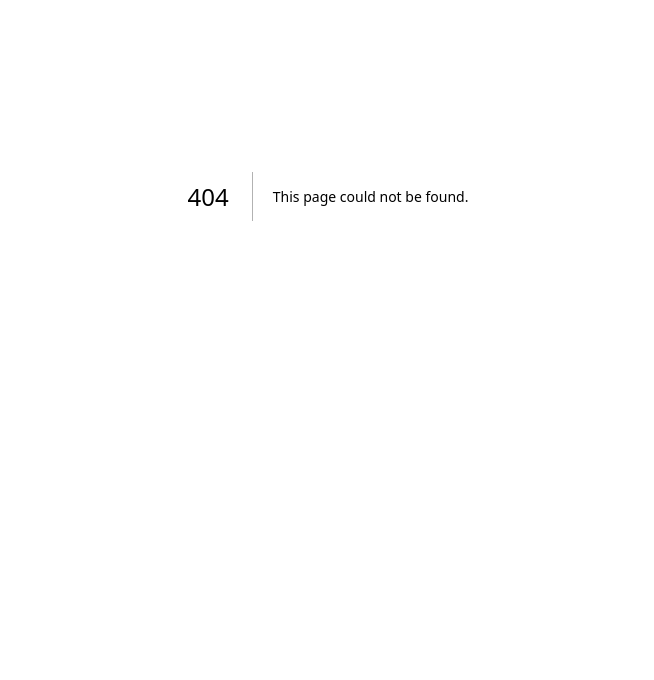
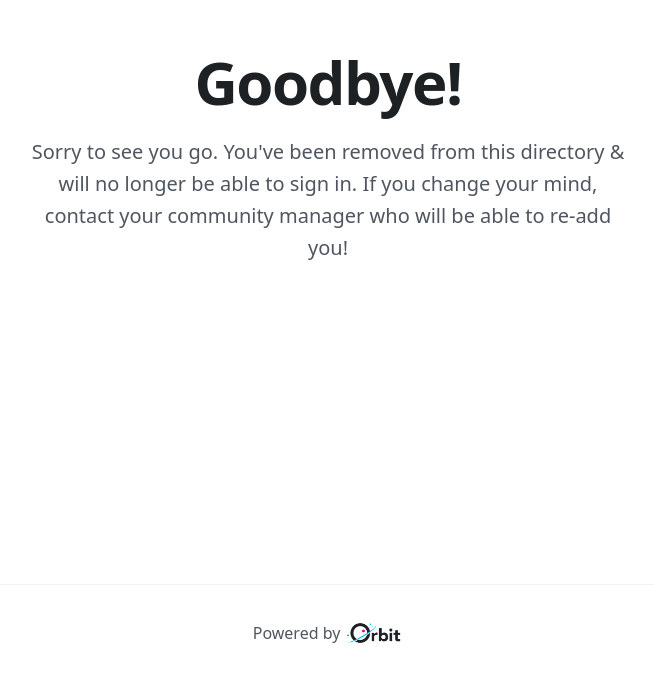
Before and after one commit to orbit-love/satellite-app-template, a Next.js app: page /auth/goodbye in a window 1280 px wide. Before the commit this address had no page. Shown: the part 204-884 px from the top of the page, without its empty margins (312-966 px from the left). Before the commit the page ends 800 px from the top, so only its background shows below. Built offline with nearby package versions, Linux system fonts and the light colour scheme; no server answers.

Commit message:
Initial "goodbye" page and "revoke access" component

```diff
--- a/components/member-card-edit-state.js
+++ b/components/member-card-edit-state.js
@@ -1,5 +1,6 @@
 import { useState } from "react";
 import Error from "./error";
+import RevokeAccess from "./revoke-access";
 
 export default function MemberCardEditState({ setEditState, member }) {
   const [bio, setBio] = useState(member.bio);
@@ -75,6 +76,8 @@ export default function MemberCardEditState({ setEditState, member }) {
             Cancel
           </button>
         </section>
+
+        <RevokeAccess setError={setError} />
       </form>
     </div>
   );
--- /dev/null
+++ b/components/revoke-access.js
@@ -0,0 +1,39 @@
+export default function RevokeAccess({ setError }) {
+  const handleSubmit = async (event) => {
+    // Prevent the default form submission behavior so we don't redirect
+    event.preventDefault();
+
+    const response = await fetch("/api/update-member", {
+      method: "POST",
+      headers: {
+        "Content-Type": "application/json",
+      },
+      body: JSON.stringify({}),
+    });
+
+    if (response.ok) {
+      // On successful response, redirect to goodbye page
+    } else {
+      // On error....
+      setError(
+        "Something went wrong! Please try again or contact your community manager who will be able to manually remove you."
+      );
+    }
+  };
+
+  return (
+    <section>
+      <button
+        onClick={handleSubmit}
+        className="inline-block flex-none py-2.5 px-3 mt-6 w-full text-white bg-red-700 rounded-md shadow-sm hover:bg-red-800 focus-visible:outline-2 focus-visible:outline-white focus-visible:outline focus-visible:outline-offset-2"
+      >
+        Remove yourself from directory
+      </button>
+
+      <small className="block mb-2 text-gray-700 dark:text-gray-300">
+        This will remove your profile from this directory, and consequently
+        prevent you from accessing the directory in the future.
+      </small>
+    </section>
+  );
+}
--- /dev/null
+++ b/pages/auth/goodbye.js
@@ -0,0 +1,17 @@
+import AuthLayout from "./auth-layout";
+
+export default function VerifyRequest() {
+  return (
+    <AuthLayout>
+      <h1 className="text-4xl font-bold tracking-tight text-gray-900 sm:text-6xl dark:text-white">
+        Goodbye!
+      </h1>
+
+      <p className="mt-6 text-xl leading-8 text-gray-600 dark:text-gray-200">
+        Sorry to see you go. You've been removed from this directory & will no
+        longer be able to sign in. If you change your mind, contact your
+        community manager who will be able to re-add you!
+      </p>
+    </AuthLayout>
+  );
+}
```
